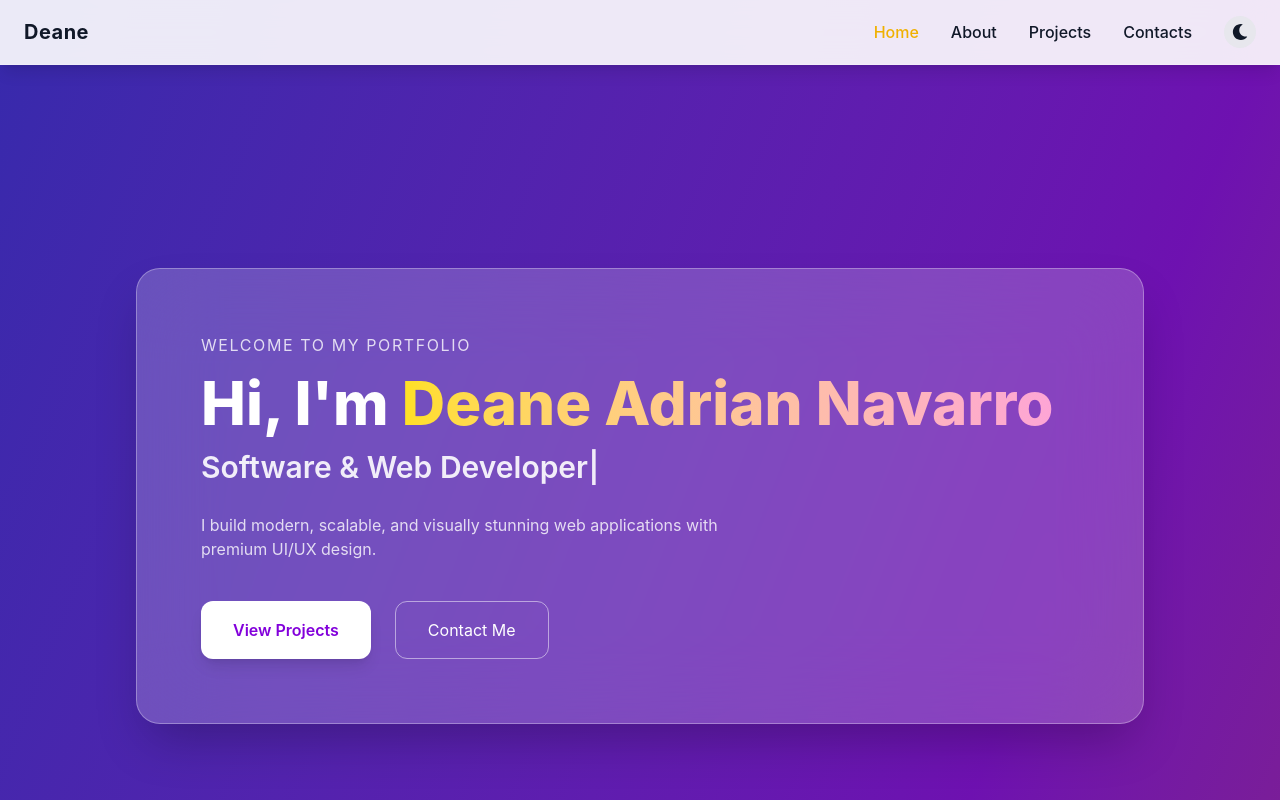
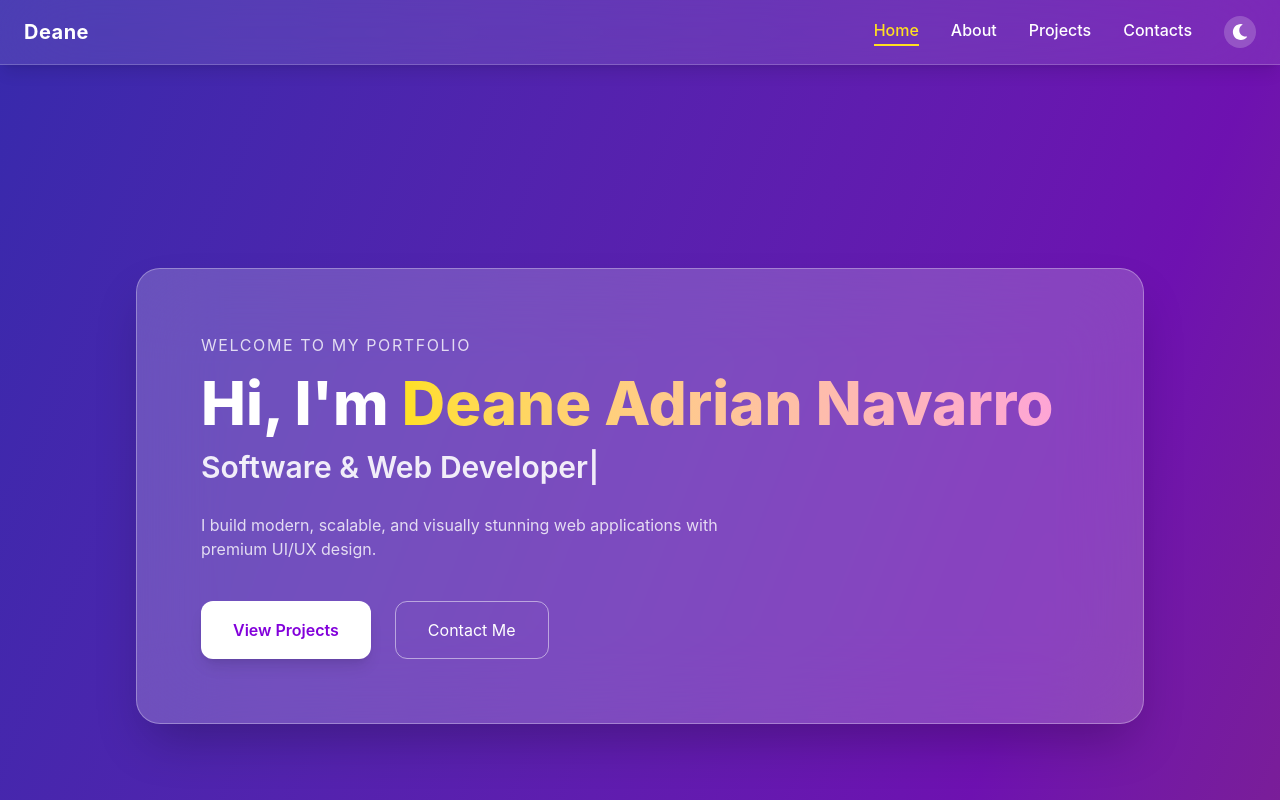
Before and after one commit to Yannniiiii/Portfolio, a React (Vite) app in the folder frontend/: page / in a window 1280 px wide. Shown: the top 800 px of the page. Built offline with nearby package versions, Linux system fonts and the light colour scheme.

Commit message:
Navbar v2

```diff
--- a/frontend/src/component/Navbar.jsx
+++ b/frontend/src/component/Navbar.jsx
@@ -13,7 +13,9 @@ export default function Navbar({ dark, setDark }) {
     { id: "contact", label: "Contacts" },
   ];
 
-  // Active section observer
+  /* ===============================
+     Active Section Observer
+  =============================== */
   useEffect(() => {
     const sections = document.querySelectorAll("section");
 
@@ -35,7 +37,9 @@ export default function Navbar({ dark, setDark }) {
     };
   }, []);
 
-  // Close when clicking outside
+  /* ===============================
+     Close When Clicking Outside
+  =============================== */
   useEffect(() => {
     const handleClickOutside = (e) => {
       if (menuRef.current && !menuRef.current.contains(e.target)) {
@@ -52,19 +56,16 @@ export default function Navbar({ dark, setDark }) {
     };
   }, [menuOpen]);
 
+  /* ===============================
+     Smooth Scroll
+  =============================== */
   const handleScroll = (id) => {
     const section = document.getElementById(id);
 
     if (section) {
-      const yOffset = -96;
-      const y =
-        section.getBoundingClientRect().top +
-        window.pageYOffset +
-        yOffset;
-
-      window.scrollTo({
-        top: y,
+      section.scrollIntoView({
         behavior: "smooth",
+        block: "start",
       });
     }
 
@@ -72,103 +73,112 @@ export default function Navbar({ dark, setDark }) {
   };
 
   return (
-    <nav className="fixed top-0 left-0 w-full z-50 backdrop-blur-xl bg-white/90 dark:bg-black/90 border-b border-white/20 dark:border-white/10 shadow-lg transition-colors duration-300">
+    <>
+      {/* ===============================
+          Navbar
+      =============================== */}
+      <nav
+        className="
+          fixed top-0 left-0 w-full z-50
+          backdrop-blur-2xl
+          bg-white/10 dark:bg-black/40
+          border-b border-white/20 dark:border-white/10
+          shadow-lg
+          transition-colors duration-300
+        "
+      >
         <div className="max-w-7xl mx-auto px-6 py-4 flex justify-between items-center">
-        <h1 className="text-xl font-bold tracking-wide text-gray-900 dark:text-white">
+          <h1 className="text-xl font-bold tracking-wide text-white">
             Deane
           </h1>
 
-        {/* Desktop */}
-        <div className="hidden md:flex items-center gap-8 text-gray-900 dark:text-white font-medium">
+          {/* Desktop Menu */}
+          <div className="hidden md:flex items-center gap-8 text-white font-medium">
             {links.map((link) => (
               <button
                 key={link.id}
                 onClick={() => handleScroll(link.id)}
-              className={`transition-colors duration-300 ${
+                className={`relative pb-1 transition-colors duration-300 ${
                   active === link.id
-                  ? "text-yellow-500"
-                  : "hover:text-yellow-500"
+                    ? "text-yellow-300"
+                    : "hover:text-yellow-300"
                 }`}
               >
                 {link.label}
+                <span
+                  className={`absolute left-0 bottom-0 h-[2px] w-full bg-yellow-300 transition-transform duration-300 origin-left ${
+                    active === link.id
+                      ? "scale-x-100"
+                      : "scale-x-0"
+                  }`}
+                />
               </button>
             ))}
 
             <button
               onClick={() => setDark((prev) => !prev)}
-            className="p-2 rounded-full bg-gray-200/90 dark:bg-gray-800/90 hover:scale-110 active:scale-95 transition-all duration-300"
+              className="p-2 rounded-full bg-white/20 dark:bg-white/10 hover:scale-110 active:scale-95 transition-all duration-300"
             >
               {dark ? <FaSun size={16} /> : <FaMoon size={16} />}
             </button>
           </div>
 
           {/* Mobile Controls */}
-        <div className="md:hidden flex items-center gap-4 text-gray-900 dark:text-white">
+          <div className="md:hidden flex items-center gap-4 text-white">
             <button
               onClick={() => setDark((prev) => !prev)}
-            className="p-2 rounded-full bg-gray-200/90 dark:bg-gray-800/90"
+              className="p-2 rounded-full bg-white/20 dark:bg-white/10"
             >
               {dark ? <FaSun size={16} /> : <FaMoon size={16} />}
             </button>
 
             <button
-            onClick={() => setMenuOpen(true)}
-            className="p-2 text-xl"
+              onClick={() => setMenuOpen(!menuOpen)}
+              className="text-xl"
             >
-            <FaBars />
+              {menuOpen ? <FaTimes /> : <FaBars />}
             </button>
           </div>
         </div>
+      </nav>
 
-      {/* Glass Dropdown */}
+      {/* ===============================
+          Background Blur Overlay
+      =============================== */}
+      {menuOpen && (
         <div
-        className={`md:hidden absolute top-full left-0 w-full px-4 transition-all duration-300 ${
-          menuOpen
-            ? "opacity-100 translate-y-0 pointer-events-auto"
-            : "opacity-0 -translate-y-2 pointer-events-none"
-        }`}
-      >
+          className="fixed inset-0 z-40 backdrop-blur-md bg-black/30 md:hidden transition-opacity duration-300"
+          onClick={() => setMenuOpen(false)}
+        />
+      )}
+
+      {/* ===============================
+          Floating Mobile Menu Card
+      =============================== */}
+      {menuOpen && (
+        <div className="md:hidden fixed top-20 left-0 w-full z-50 px-4">
           <div
             ref={menuRef}
-          className={`
-            mt-3
-            rounded-3xl
-            bg-gradient-to-br
-            from-white/90
-            via-white/85
-            to-indigo-100/90
-            dark:from-zinc-900/90
-            dark:via-black/90
-            dark:to-indigo-900/90
+            className="
+              rounded-2xl
+              bg-white/20 dark:bg-black/50
               backdrop-blur-2xl
-            backdrop-saturate-150
-            border border-white/30 dark:border-white/10
-            shadow-[0_20px_60px_rgba(0,0,0,0.25)]
+              border border-white/20 dark:border-white/10
+              shadow-2xl
               px-6 py-6
-            transform transition-all duration-300
-            ${menuOpen ? "scale-100" : "scale-95"}
-          `}
+              flex flex-col gap-6
+              text-white text-lg font-medium
+              animate-[fadeIn_.25s_ease-in-out]
+            "
           >
-          {/* Close Button */}
-          <div className="flex justify-end mb-4">
-            <button
-              onClick={() => setMenuOpen(false)}
-              className="text-xl text-gray-900 dark:text-white hover:text-yellow-500 transition-colors"
-            >
-              <FaTimes />
-            </button>
-          </div>
-
-          {/* Links */}
-          <div className="flex flex-col gap-6 text-gray-900 dark:text-white text-lg font-medium">
             {links.map((link) => (
               <button
                 key={link.id}
                 onClick={() => handleScroll(link.id)}
                 className={`text-left transition-colors duration-300 ${
                   active === link.id
-                    ? "text-yellow-500"
-                    : "hover:text-yellow-500"
+                    ? "text-yellow-300"
+                    : "hover:text-yellow-300"
                 }`}
               >
                 {link.label}
@@ -176,7 +186,7 @@ export default function Navbar({ dark, setDark }) {
             ))}
           </div>
         </div>
-      </div>
-    </nav>
+      )}
+    </>
   );
 }
```
Lines whose indentation alone changed are shown as unchanged.
